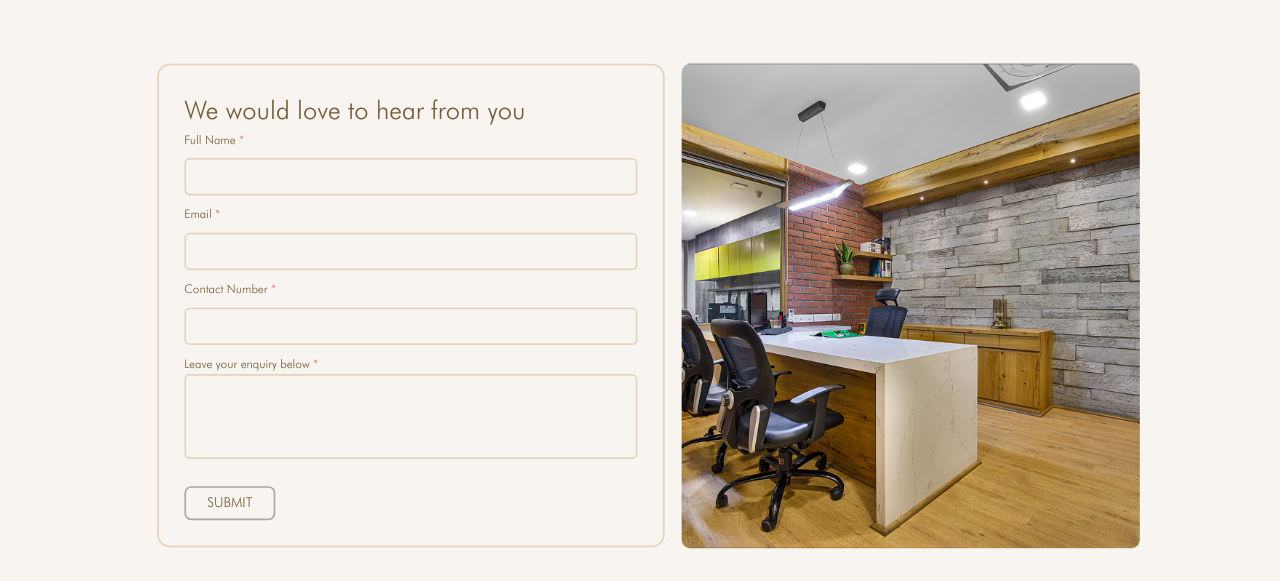
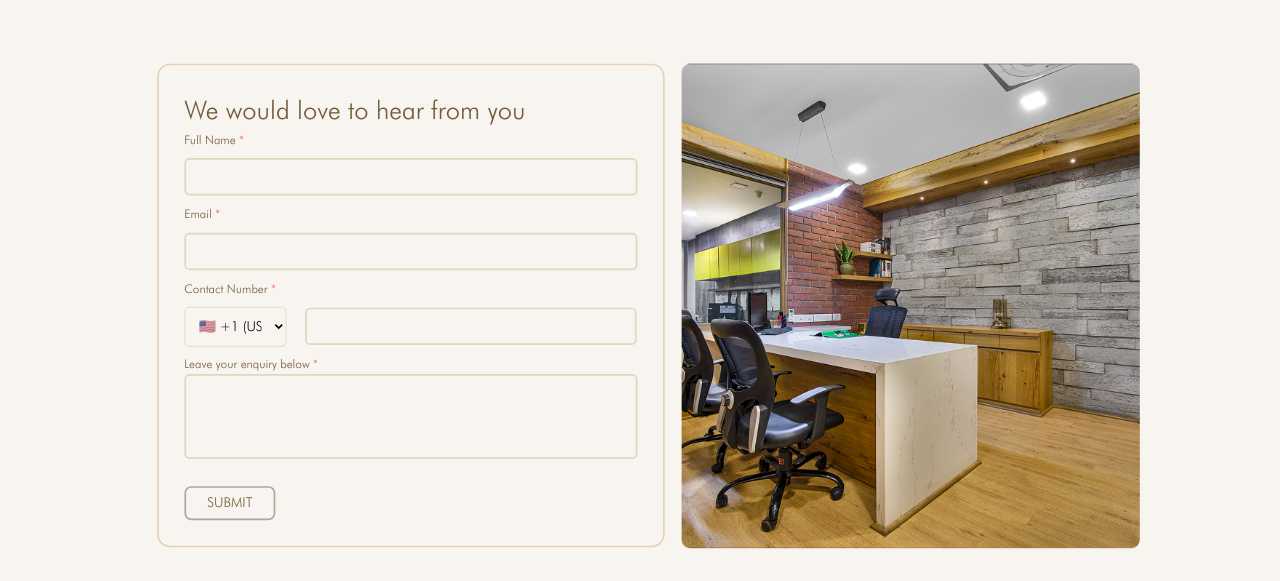
Before and after one commit to SLICKjp/Studio-Nivvani, a React (Vite) app: page /contact in a window 1280 px wide. Shown: the part 219-800 px from the top of the page. Built offline with nearby package versions, Linux system fonts and the light colour scheme.

Commit message:
Connected Form with Email JS

```diff
--- a/package.json
+++ b/package.json
@@ -10,6 +10,7 @@
     "preview": "vite preview"
   },
   "dependencies": {
+    "@emailjs/browser": "^4.4.1",
     "@tailwindcss/vite": "^4.0.17",
     "react": "^19.0.0",
     "react-dom": "^19.0.0",
--- a/src/pages/Contact/ContactUs.jsx
+++ b/src/pages/Contact/ContactUs.jsx
@@ -1,3 +1,5 @@
+import React, { useRef } from "react";
+import emailjs from "@emailjs/browser";
 import contact from "../../assets/ContactUs/contact.png";
 import Connect from "../../components/Connect/Connect";
 import Footer from "../../components/Footer/Footer";
@@ -5,71 +7,120 @@ import Navbar from "../../components/Navbar/Navbar";
 import "./contact.css";
 
 const ContactUs = () => {
+  const form = useRef();
+
+  const sendEmail = (e) => {
+    e.preventDefault();
+
+    const countryCode = form.current.country_code.value;
+    const phone = form.current.user_phone.value;
+    const fullPhone = `${countryCode} ${phone}`;
+
+    const templateParams = {
+      fullName: form.current.fullName.value,
+      email: form.current.email.value,
+      user_phone: fullPhone,
+      message: form.current.message.value,
+    };
+
+    emailjs
+      .send(
+        "service_zadgwgg",
+        "template_59q0l8r",
+        templateParams,
+        "OFxdw-JvxtEEswmXh"
+      )
+      .then(
+        (result) => {
+          alert("Message sent successfully!");
+          form.current.reset();
+        },
+        (error) => {
+          alert("Message failed to send. Try again.");
+          console.log(error.text);
+        }
+      );
+  };
+
   return (
     <>
-    <Navbar/>
+      <Navbar />
       <div className="contact-text-container">
-    <p className="contact-heading-one">Thank you for considering Studio Nivvani for your upcoming project! We’re</p>
-    <p className="contact-heading-two">excited to learn more about your project and vision.</p>
-    <p className="contact-heading-three">Please fill out the form below to give us an overview of your project.</p>
+        <p className="contact-heading-one">
+          Thank you for considering Studio Nivvani for your upcoming project! We’re
+        </p>
+        <p className="contact-heading-two">
+          excited to learn more about your project and vision.
+        </p>
+        <p className="contact-heading-three">
+          Please fill out the form below to give us an overview of your project.
+        </p>
       </div>
+
       <div className="contact-container">
         <div className="form-container">
+          <form ref={form} onSubmit={sendEmail} className="contact-form">
+            <h3 className="form-heading-text">We would love to hear from you</h3>
 
-        <form className="contact-form" action="">
-        <h3 className="form-heading-text">We would love to hear from you</h3>
             <label>
               Full Name <span className="contact-asterik">*</span>
             </label>
             <p>
-            <input
-              className="contact-box"
-              type="text"
-              name="fullName"
-              required
-            />
+              <input className="contact-box" type="text" name="fullName" required />
             </p>
+
             <label>
               Email <span className="contact-asterik">*</span>
             </label>
             <p>
-            <input
-              className="contact-box"
-              type="email"
-              name="fullName"
-              required
-            />
+              <input className="contact-box" type="email" name="email" required />
             </p>
+
             <label>
               Contact Number <span className="contact-asterik">*</span>
             </label>
             <p>
+              <select name="country_code" className="input-country" required>
+                <option value="+1">🇺🇸 +1 (USA)</option>
+                <option value="+91">🇮🇳 +91 (India)</option>
+                <option value="+61">🇦🇺 +61 (Australia)</option>
+              </select>
               <input
-              className="contact-box"
-              type="number"
-              name="fullName"
+                className="user_phone"
+                type="tel"
+                name="user_phone"
+                pattern="[0-9]{6,15}"
+                maxLength="15"
                 required
               />
             </p>
+
             <label>
               Leave your enquiry below <span className="contact-asterik">*</span>
             </label>
             <p>
-            <textarea className="contact-textarea" name="message" id="message" rows="4" cols="50"></textarea>
+              <textarea
+                className="contact-textarea"
+                name="message"
+                rows="4"
+                cols="50"
+                required
+              ></textarea>
             </p>
 
             <div className="contact-btn-container">
-            <input className="contact-btn" type="button" value="SUBMIT" />
+              <button className="contact-btn" type="submit">SUBMIT</button>
             </div>
           </form>
         </div>
 
         <div>
-        <img className="contact-img" src={contact} alt="" />
+          <img className="contact-img" src={contact} alt="contact" />
         </div>
       </div>
-    <Connect/>
-    <Footer/>
+
+      <Connect />
+      <Footer />
     </>
   );
 };
--- a/src/pages/Contact/contact.css
+++ b/src/pages/Contact/contact.css
@@ -25,6 +25,13 @@ label {
   border-radius: 8px;
   padding: 6px 25px;
   margin: 25px 0px 0px 0px;
+  transition: transform 0.2s ease, box-shadow 0.2s ease;
+}
+.contact-btn:hover
+{
+  cursor: pointer;
+  transform: scale(1.05);
+  box-shadow: 0 8px 20px rgba(0, 0, 0, 0.15);
 }
 .contact-asterik {
   color: #eb5e5e;
@@ -58,3 +65,32 @@ label {
 {
     height: 570px;
 }
+.user_phone
+{
+  border: 2px solid #e4d5bf;
+  width:390px;
+  height: 44px;
+  margin: 10px 0px 10px 22px;
+  border-radius: 6px;
+}
+.input-country
+{
+
+   width: 120px;
+  padding: 12px;
+  border: 1px solid #e4d5bf;
+  border-radius: 6px;
+}
+.input-country,
+.input-country option {
+  font-family: 'FuturaLtBTLight'; /* or your preferred font */
+  font-size: 1rem; /* match other inputs */
+}
+.contact-box,
+.user_phone,
+.contact-textarea {
+  font-size: 1rem;         /* Change font size */
+  padding: 0px 12px;      /* Add space inside the box */
+
+  line-height: 1.5;        /* Optional: improve vertical spacing */
+}
```
Also changed, not shown: 1 other file (tests, documents, lock files or other folders). Lines whose indentation alone changed are shown as unchanged.
